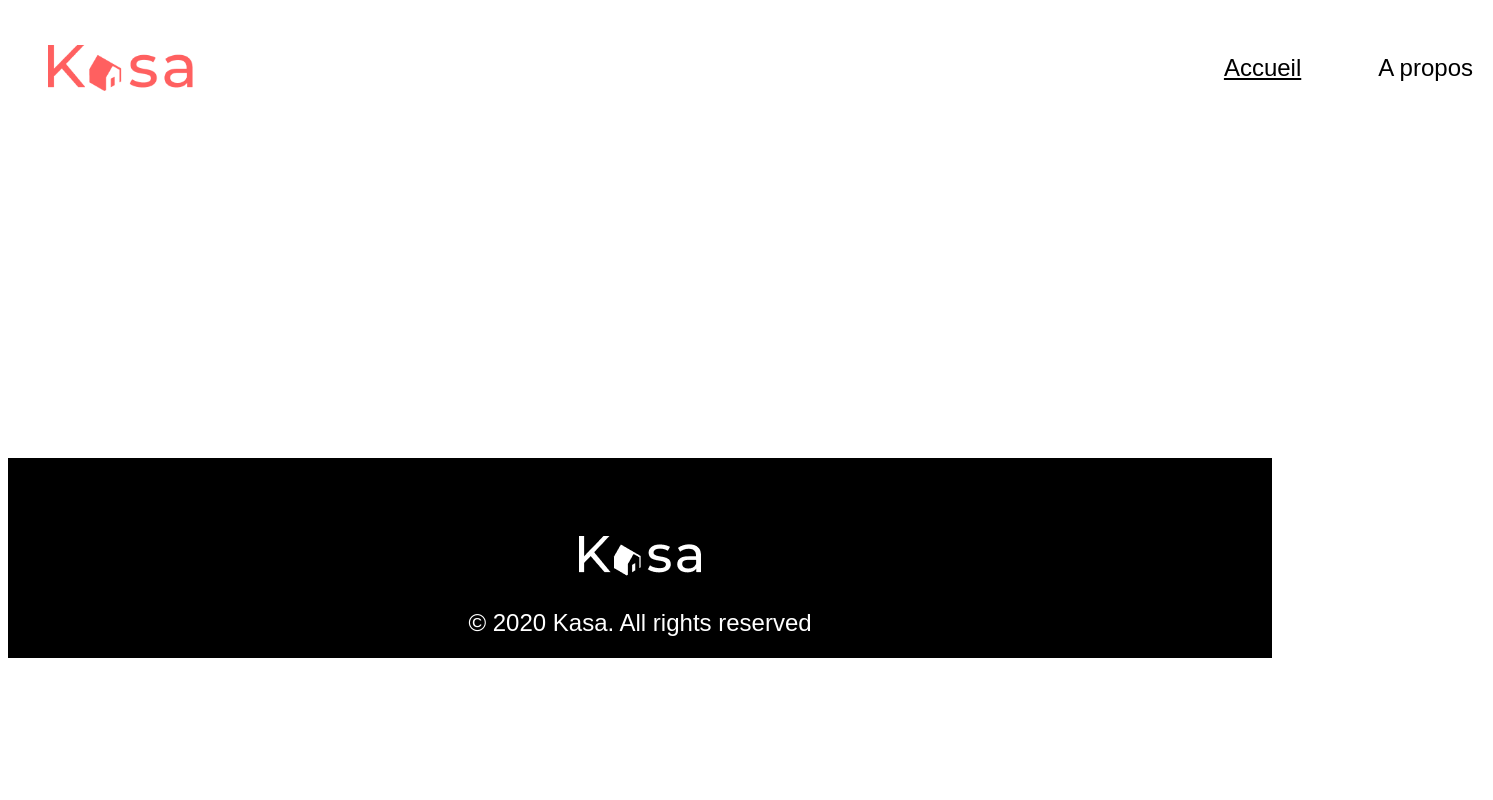
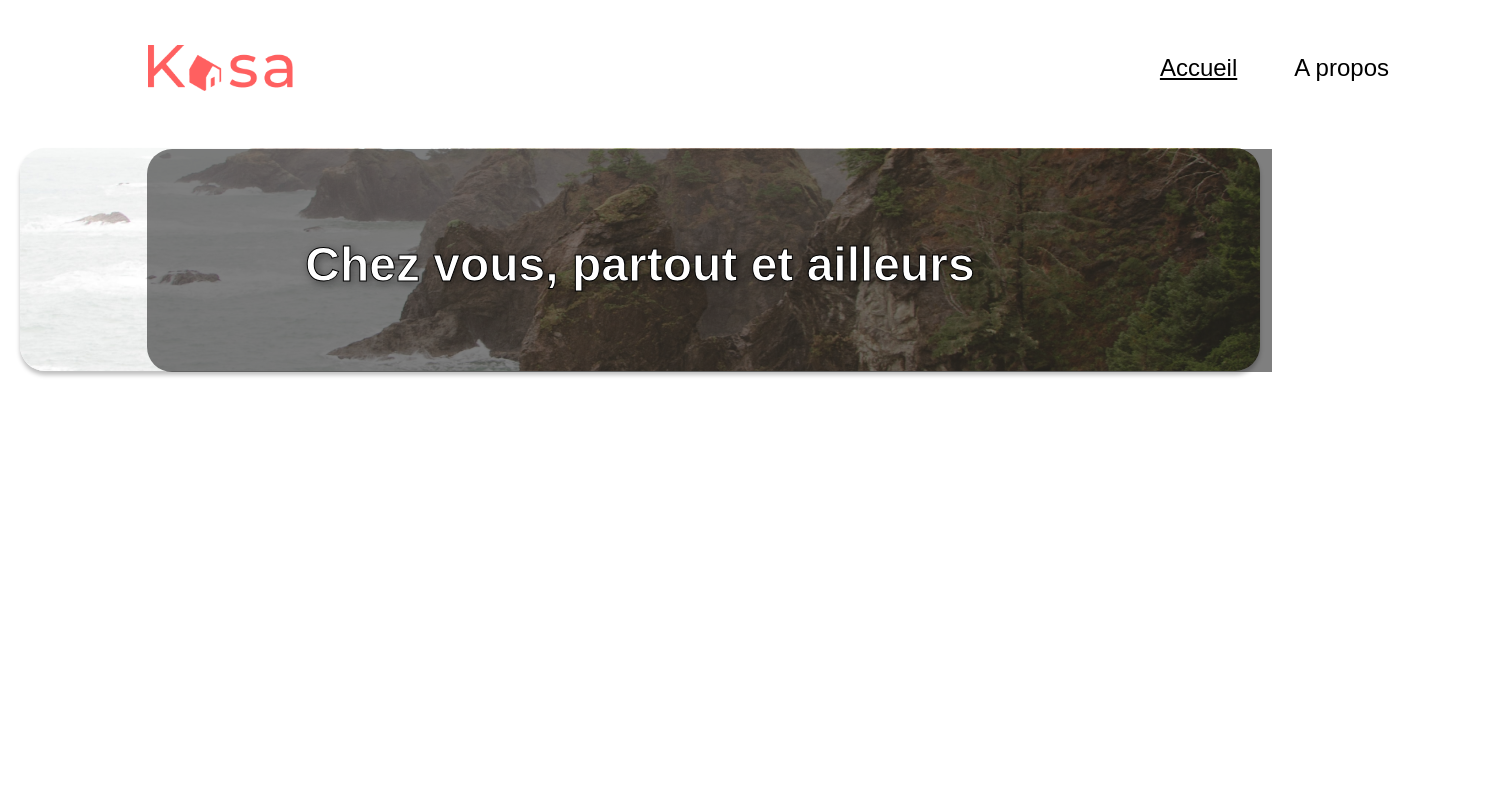
Before and after one commit to Allix35/Kasa, a React (Vite) app in the folder kasa/: page / in a window 1280 px wide. Shown: the top 800 px of the page, 1493 px wide, since content can reach past the window. Built offline with nearby package versions, Linux system fonts and the light colour scheme.

Commit message:
Ajout de la bannière

```diff
--- a/kasa/src/pages/Home/index.jsx
+++ b/kasa/src/pages/Home/index.jsx
@@ -1,5 +1,14 @@
 import React from 'react';
+import '../Home';
 
 export default function Home() {
-    return null;
-  }
+  return (
+    <div className="banner-elements">
+      <div className="banner">
+        <img src="/src/assets/images/Imagesource1.png" alt="Bannière" className="banner-image"/>
+        <div className="banner-overlay"></div>
+        <h1 className="banner-title">Chez vous, partout et ailleurs</h1>
+      </div>
+    </div>
+  );
+}
--- a/kasa/src/styles/components/layout.scss
+++ b/kasa/src/styles/components/layout.scss
@@ -23,7 +23,7 @@ header {
     margin-right: 20px;
     width: 145px;
     height: 46.88px;
-    margin-left: 20px;
+    margin-left: 120px;
 }
 
 /* Nav */
@@ -42,14 +42,11 @@ nav ul {
     align-items: center;
 }
 
-nav ul li {
-    margin-right: 20px;
+nav ul {
     gap: 57px;
+    margin-left: -204px;
 }
 
-nav ul {
-    gap: 57px;
-}
 
 nav a {
     text-decoration: none;
--- a/kasa/src/styles/index.scss
+++ b/kasa/src/styles/index.scss
@@ -2,3 +2,4 @@
 @use 'mixins';
 @use './components/layout.scss';
 @use '_global.scss';
+@use '../styles/pages/home.scss';
--- a/kasa/src/styles/pages/home.scss
+++ b/kasa/src/styles/pages/home.scss
@@ -0,0 +1,53 @@
+
+@use '../variables' as *;
+
+.banner-elements {
+    .banner {
+      position: relative;
+      height: 350px;
+      display: flex;
+      justify-content: center;
+      align-items: center;
+      text-align: center;
+      border-radius: 10px;
+      overflow: hidden; /* Pour s'assurer que l'overlay et l'image ne débordent pas */
+
+      .banner-image {
+        position: absolute;
+        object-fit: cover;
+        z-index: -2;
+        width: 1240px;
+        height: 223px;
+        top: 20px;
+        border-radius: 25px;
+        box-shadow: 0px 4px 4px 0px #00000040;
+      }
+
+/* Overlay sombre */
+
+      .banner-overlay {
+        position: absolute;
+        top: 21px;
+        left: 139px;
+        width: 1240px;
+        height: 223px;
+        background-color: rgba(0, 0, 0, 0.5); /* Ombre noire avec transparence */
+        z-index: -1; /* Assure que l'overlay est derrière le texte */
+        border-radius: 25px;
+      }
+
+      .banner-title {
+        font-family: $font-text;
+        font-size: 48px;
+        font-weight: 700;
+        line-height: 68.45px;
+        text-shadow: 2px 2px 8px rgba(0, 0, 0, 0.5);
+        color: $secondary-color;
+        margin: 0;
+        display: inline-block;
+        -webkit-text-stroke: 1px #000;
+        height: 144px;
+        z-index: 1;
+      }
+    }
+  }
```
Also changed, not shown: kasa/src/assets/images/Imagesource1.png (renamed from kasa/src/assets/images/Image source 1.png), kasa/src/assets/images/Imagesource2.png (renamed from kasa/src/assets/images/Image source 2.png).
